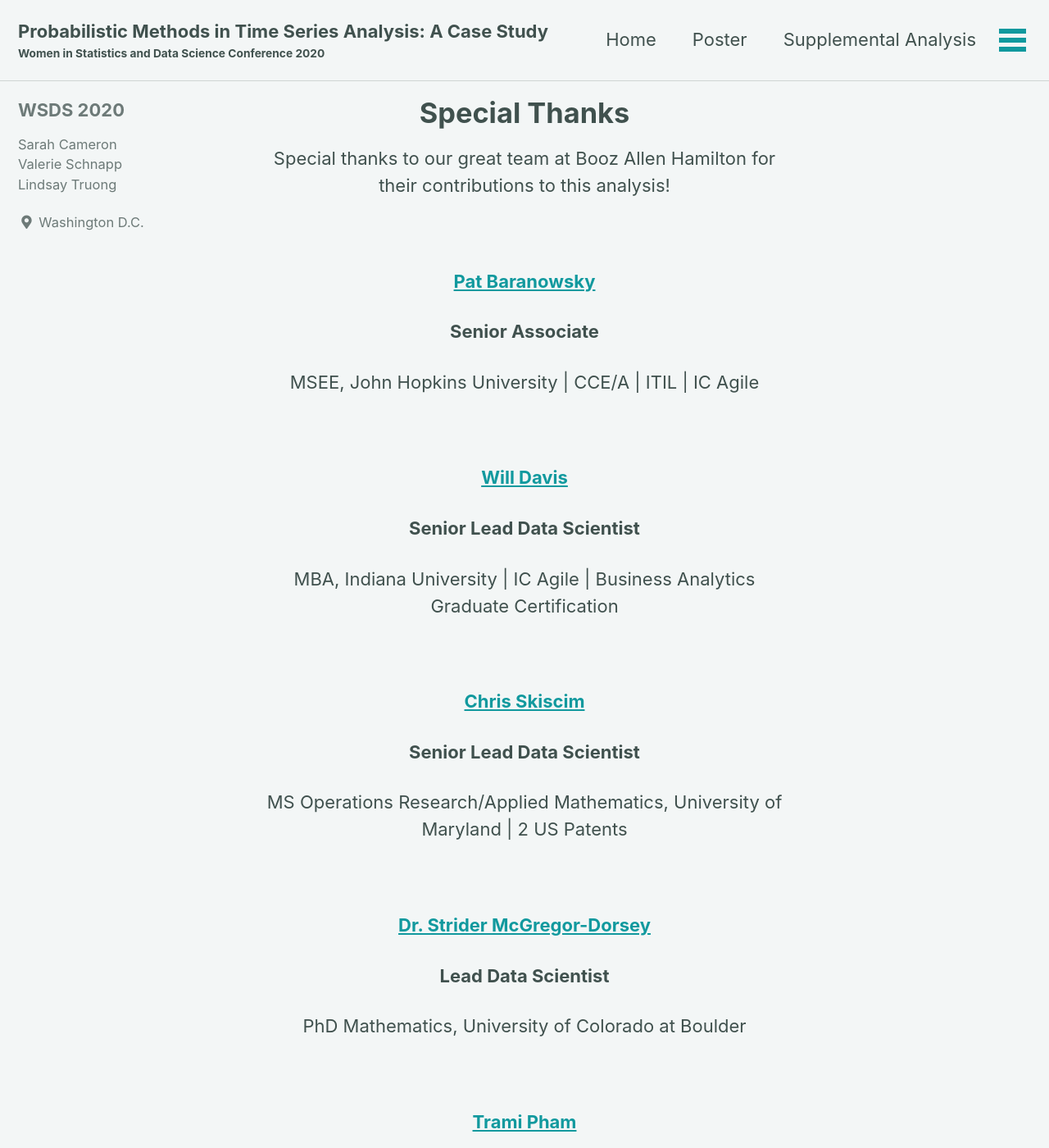
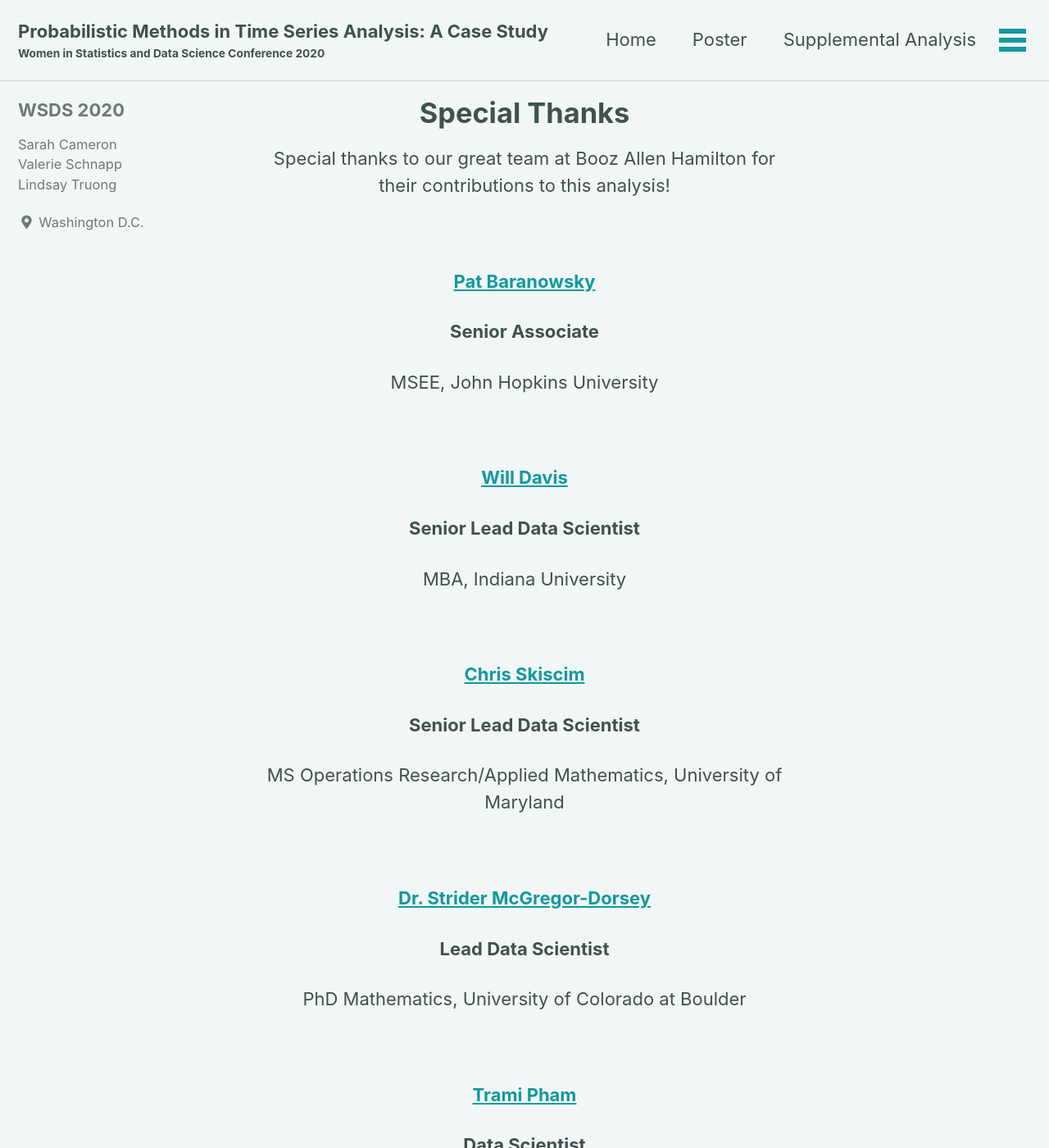
Before and after one commit to lindsaytruong/lindsaytruong.github.io, a Jekyll site: the page built from _pages/special_thanks.html, in a window 1280 px wide and 1400 px high. Shown: the whole window at 82% size. Built offline with Jekyll 4.4.1, drawn with Linux system fonts in a browser that asks for light colours; cached includes are drawn as plain includes.

Commit message:
special thanks

```diff
--- a/_pages/special_thanks.html
+++ b/_pages/special_thanks.html
@@ -10,20 +10,20 @@ permalink: /special_thanks/
 <br/>
 <p style="font: size 10; font-weight: bold; text-align: center;"><a href="https://www.linkedin.com/in/patrick-baranowsky-9b8122/">Pat Baranowsky</a></p>
 <p style="font: size 7; text-align: center; font-weight: bold;">Senior Associate</p>
-<p style="font: size 7; text-align: center;"> MSEE, John Hopkins University | CCE/A | ITIL | IC Agile</p>
+<p style="font: size 7; text-align: center;"> MSEE, John Hopkins University</p>
 <br/>
 <p style="font: size 10; font-weight: bold; text-align: center;"><a href="https://www.linkedin.com/in/will-davis-7274a76/">Will Davis</a></p>
 <p style="font: size 7; text-align: center; font-weight: bold;">Senior Lead Data Scientist</p>
-<p style="font: size 7; text-align: center;">MBA, Indiana University | IC Agile | Business Analytics Graduate Certification</p>
+<p style="font: size 7; text-align: center;">MBA, Indiana University</p>
 <br/>
 <p style="font: size 10; font-weight: bold; text-align: center;"><a href="https://www.linkedin.com/in/christopher-skiscim-1236b4a/">Chris Skiscim</a></p>
 <p style="font: size 7; text-align: center; font-weight: bold;">Senior Lead Data Scientist</p>
-<p style="font: size 7; text-align: center;">MS Operations Research/Applied Mathematics, University of Maryland | 2 US Patents </p>
+<p style="font: size 7; text-align: center;">MS Operations Research/Applied Mathematics, University of Maryland</p>
 <br/>
-<p style="font: size 10; font-weight: bold; text-align: center;"><a href=https://www.linkedin.com/in/zsmd/">Dr. Strider McGregor-Dorsey</a></p>
+<p style="font: size 10; font-weight: bold; text-align: center;"><a href="https://www.linkedin.com/in/zsmd/">Dr. Strider McGregor-Dorsey</a></p>
 <p style="font: size 7; text-align: center; font-weight: bold">Lead Data Scientist</p>
 <p style="font: size 7; text-align: center;">PhD Mathematics, University of Colorado at Boulder</p>
 <br/>
-<p style="font: size 10; font-weight: bold; text-align: center;"><a href=https://www.linkedin.com/in/trami-pham-500194137/">Trami Pham</a></p>
+<p style="font: size 10; font-weight: bold; text-align: center;"><a href="https://www.linkedin.com/in/trami-pham-500194137/">Trami Pham</a></p>
 <p style="font: size 7; text-align: center; font-weight: bold">Data Scientist</p>
 <p style="font: size 7; text-align: center;">BS Mathematics, University of California - Berkeley</p>
```
